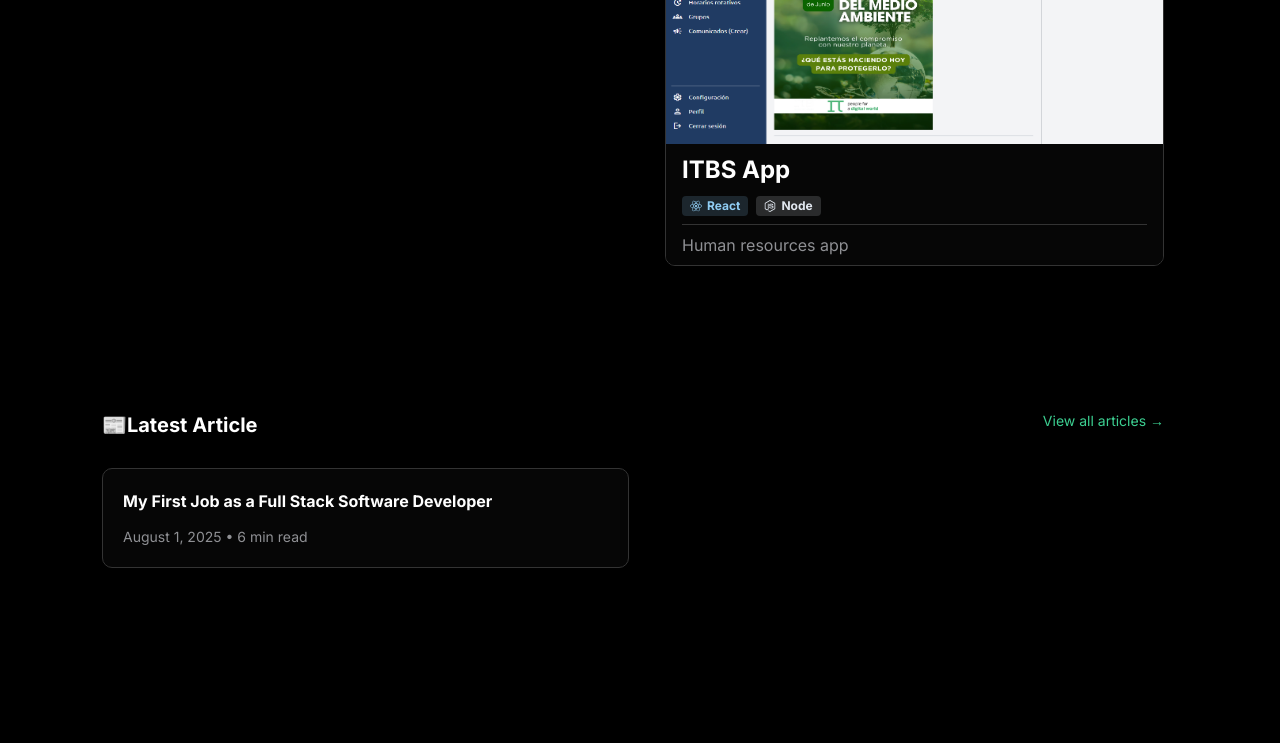
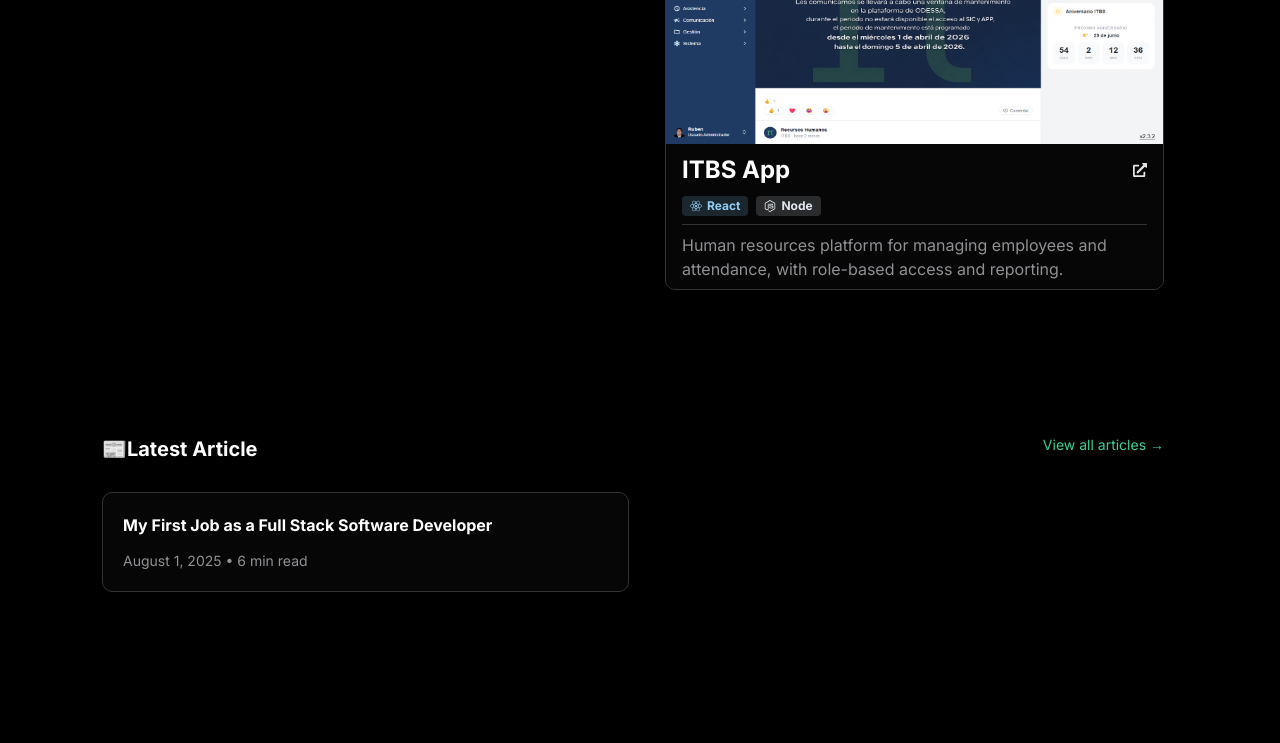
Before and after one commit to RuxCastillo/portfolio, a React (Vite) app in the folder portfolio/: page / in a window 1280 px wide. Shown: the part 1402-2145 px from the top of the page. Built offline with nearby package versions, Linux system fonts and the light colour scheme.

Commit message:
agregando descripcion mas detallada al ITBS app y el liveUrl al itbsapp.hddisc.com.mx, y poniendo el icono de link en blanco grisaceo en ProjectCard

```diff
--- a/portfolio/src/components/CreativeWorks/CreativeWorks.tsx
+++ b/portfolio/src/components/CreativeWorks/CreativeWorks.tsx
@@ -35,10 +35,11 @@ export default function CreativeWorks() {
 			</motion.div>
 			<ProjectCard
 				title="ITBS App"
-				text="Human resources app"
+				text="Human resources platform for managing employees and attendance, with role-based access and reporting."
 				tech1={<ReactTag />}
 				tech2={<NodeTag />}
 				img={itbsImg}
+				liveUrl="https://itbsapp.hddisc.com.mx/"
 			/>
 			<div className={styles.cardMiddle}></div>
 		</section>
--- a/portfolio/src/components/ProjectCard/ProjectCard.module.css
+++ b/portfolio/src/components/ProjectCard/ProjectCard.module.css
@@ -39,6 +39,16 @@
 	line-height: 36px;
 }
 
+.textContainer__link {
+	color: #e5e5e5;
+	display: inline-flex;
+	align-items: center;
+}
+
+.textContainer__link:hover {
+	color: #ffffff;
+}
+
 .textContainer__techs {
 	display: flex;
 	font-size: 12px;
--- a/portfolio/src/components/ProjectCard/ProjectCard.tsx
+++ b/portfolio/src/components/ProjectCard/ProjectCard.tsx
@@ -49,6 +49,7 @@ export default function ProjectCard({
 								target="_blank"
 								rel="noopener noreferrer"
 								aria-label={`Open ${title}`}
+								className={styles.textContainer__link}
 							>
 								<Link2Icon />
 							</a>
--- a/portfolio/src/components/Projects/Projects.tsx
+++ b/portfolio/src/components/Projects/Projects.tsx
@@ -26,10 +26,11 @@ export default function Projects() {
 			<div className={styles.body}>
 				<ProjectCard
 					title="ITBS App"
-					text="Human resources app"
+					text="Human resources platform for managing employees and attendance, with role-based access and reporting."
 					tech1={<ReactTag />}
 					tech2={<NodeTag />}
 					img={itbsImg}
+					liveUrl="https://itbsapp.hddisc.com.mx/"
 				/>
 			</div>
 		</section>
```
Also changed, not shown: portfolio/src/assets/itbs app.png.
